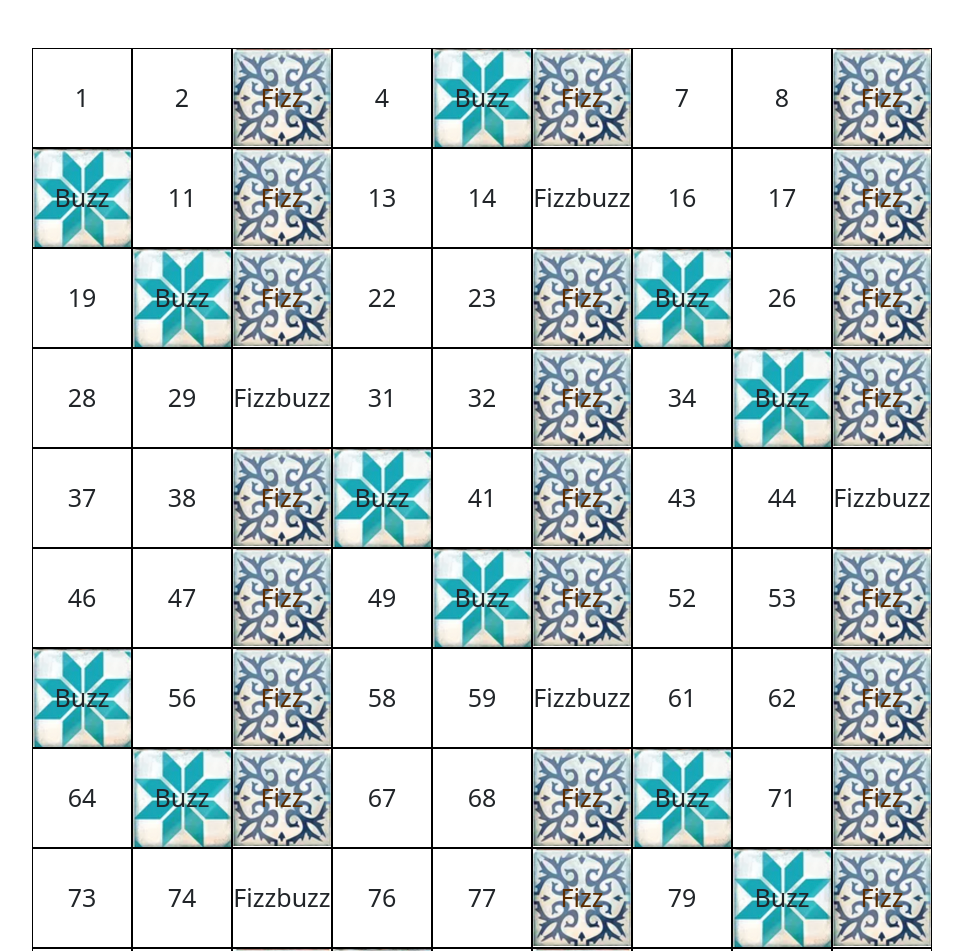
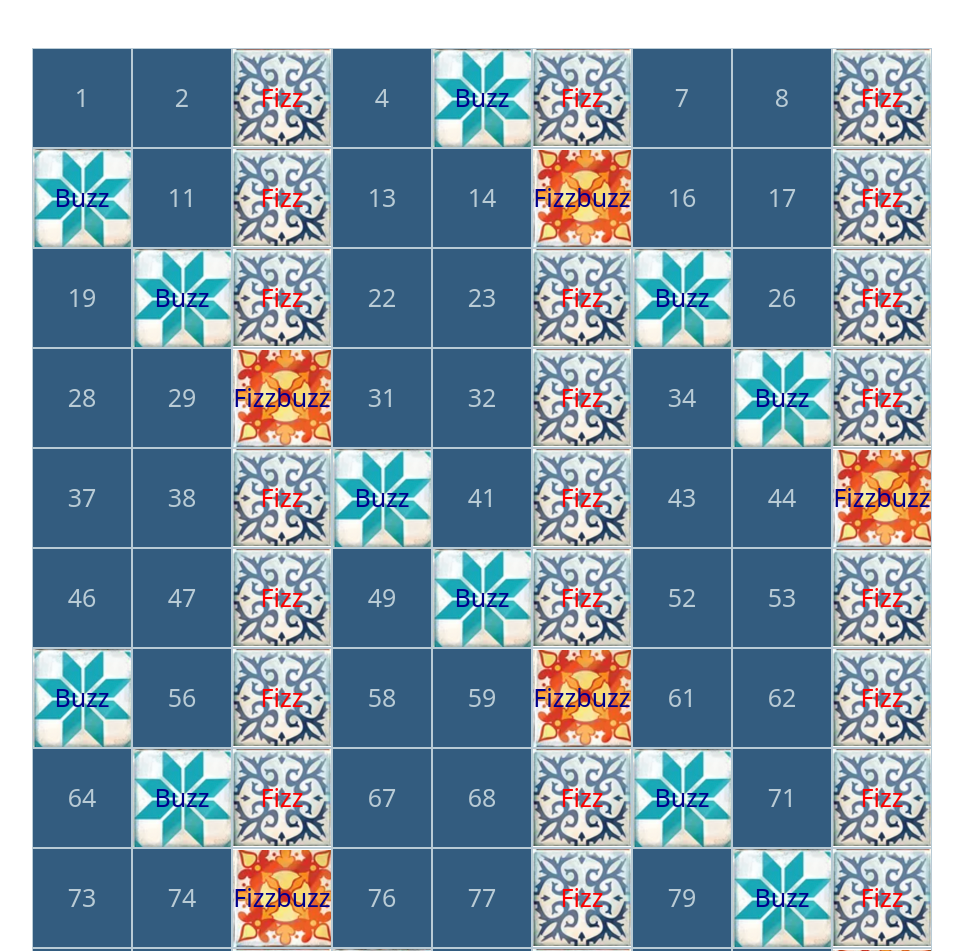
Before and after one commit to Marco9726/js-fizzbuzz, a plain HTML site: page index.html in a window 1280 px wide. Shown: the top 951 px of the page, without its empty margins (140-1103 px from the left). Drawn offline with nearby package versions, Linux system fonts and the light colour scheme.

Commit message:
fine stil. e ottimizzazione ciclo

```diff
--- a/css/style.css
+++ b/css/style.css
@@ -7,20 +7,28 @@
 .square{
     height: 100px;
     width: 100px;
-    border: 1px solid black;
     display: flex;
     justify-content: center;
     align-items: center;
     background-size: cover;
     font-size: 25px;
+    background-color: rgb(51,92,127);
+    border: 1px solid rgb(185,203,213);
+    color: rgb(185,203,213);
 }
 
 .square-fizz{
     background-image: url('../img/fizz.png');
-    color: rgb(92, 44, 0);
+    color: red;
 
 }
 
 .square-buzz{
     background-image: url('../img/buzz.png');
+    color: darkblue;
 }
+
+.square-fizzbuzz{
+    background-image: url('../img/FizzBuzz.png');
+    color: darkblue;
+}
--- a/js/script.js
+++ b/js/script.js
@@ -2,27 +2,29 @@ const container = document.querySelector('.container')
 
 //1
 for (let i=1; i<=100; i++){
+    //4
+    if ( i % 15 == 0 )
+     {
+        let word = 'Fizzbuzz'
+        console.log(word);
+        //5.3
+        container.innerHTML += `<div class="square square-fizzbuzz">${word}</div>`
+    }
+    //3
+    else if ( i % 5 == 0 )
+    {
+        let word = 'Buzz'
+        console.log(word);
+        //5.2
+        container.innerHTML += `<div class="square square-buzz">${word}</div>`
+    }
     //2
-    if ( i % 3 == 0 && i % 5 != 0)
+    else if ( i % 3 == 0 )
     {
         let word = 'Fizz'
         console.log(word);
         //5.1
         container.innerHTML += `<div class="square square-fizz">${word}</div>`
-    }
-    //3
-    else if ( i % 3 != 0 && i % 5 == 0 ){
-        let word = 'Buzz'
-        console.log(word);
-        //5.2
-        container.innerHTML += `<div class="square square-buzz">${word}</div>`
-    }
-    //4
-    else if ( i % 15 == 0 ) {
-        let word = 'Fizzbuzz'
-        console.log(word);
-        //5.3
-        container.innerHTML += `<div class="square square-fizzbuzz">${word}</div>`
     }
     else {
         let word = i
```
Also changed, not shown: img/FizzBuzz.png (added), 1 other file.
